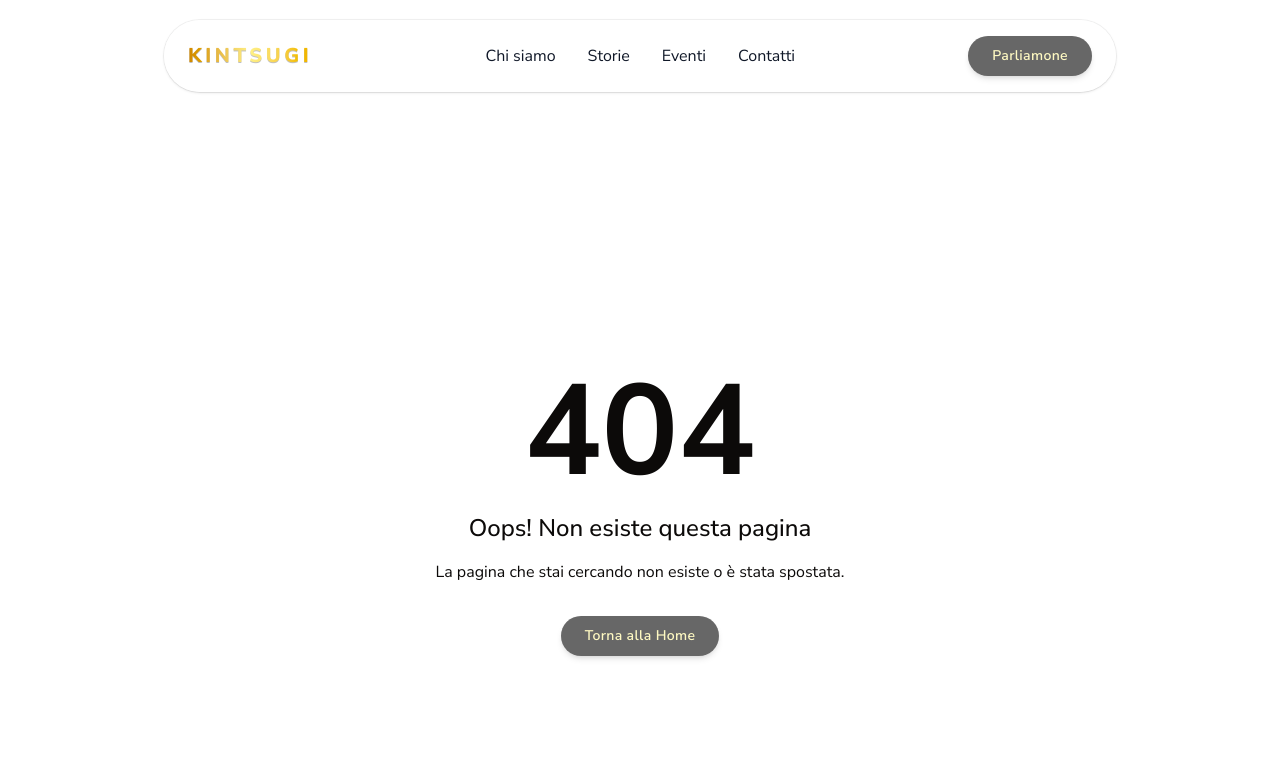
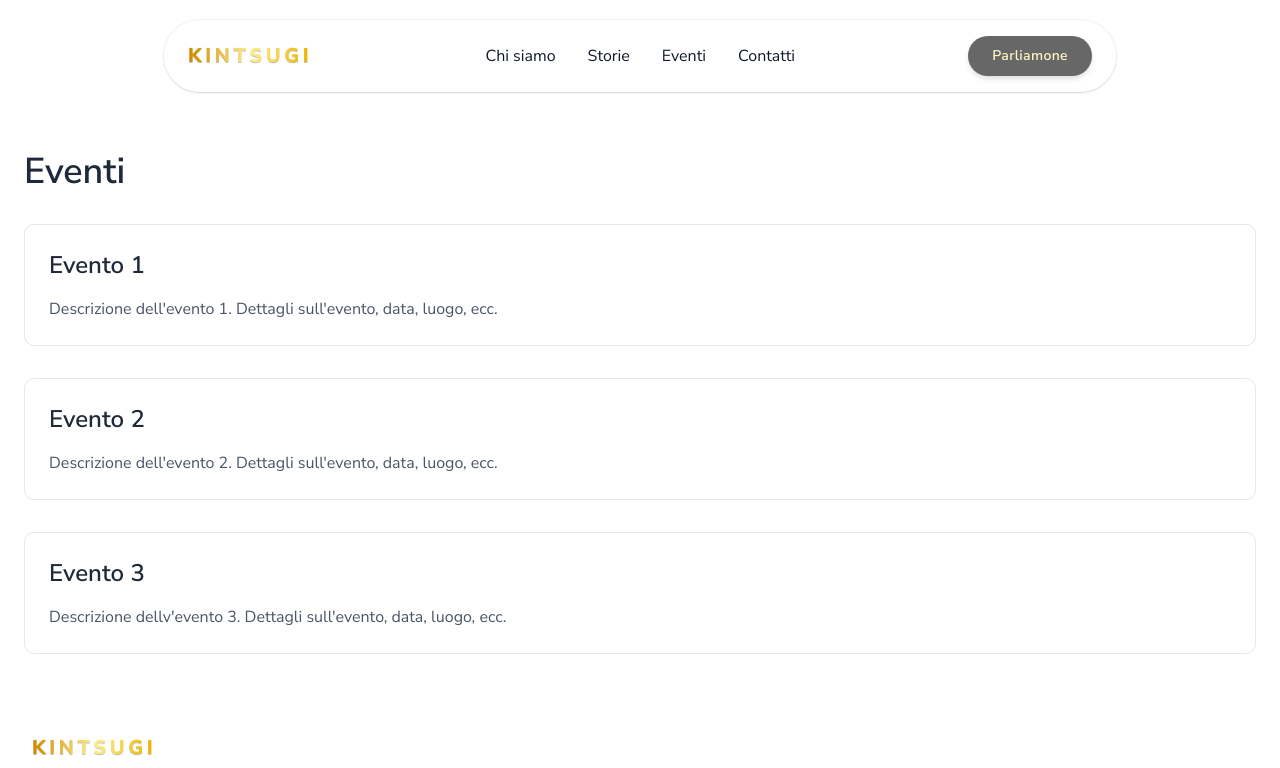
Before and after one commit to Amrod92/Kintsugi, a Next.js app: page /eventi in a window 1280 px wide. Before the commit this address had no page. Shown: the top 768 px of the page. Built offline with nearby package versions, Linux system fonts and the light colour scheme; grey boxes are pictures that could not be loaded.

Commit message:
Initial implementation of the Eventi page. Still requires extra work

```diff
--- a/app/chi-siamo/page.tsx
+++ b/app/chi-siamo/page.tsx
@@ -35,6 +35,11 @@ export default function ChiSiamoPage() {
           </p>
         </div>
       </section>
+      {/* TODO: Aggiungere foto delle persone che stanno lavorando su Kintsugi.
+        Questo aiuterà a umanizzare l'azienda e a creare un legame più forte con i visitatori.
+        Ogni persona dovrebbe avere una breve biografia che evidenzi il suo ruolo e le sue competenze, link dei social media per contattarli.
+        Tutto questo dentro un card design pulito e moderno.
+      */}
     </div>
   );
 }
--- /dev/null
+++ b/app/eventi/page.tsx
@@ -0,0 +1,59 @@
+export default function EventiPage() {
+  return (
+    <div>
+      <section className="bg-white dark:bg-gray-900">
+        <div className="container px-6 py-10 mx-auto">
+          <h1 className="text-3xl font-semibold text-gray-800 capitalize lg:text-4xl dark:text-white">
+            Eventi
+          </h1>
+
+          {/* TODO: Cercare best practices su come organizzare gli eventi e mostrarli su questa pagina.
+          Ogni evento deve avere il:
+                - Titolo
+                - Descrizione
+                - Data
+                - Luogo (Mappa opzionale)
+                - Immagine (opzionale)
+                - Link per maggiori informazioni o registrazione (opzionale)
+                - Elenco degli ospiti o relatori (opzionale)
+                - Persone che si sono registrate (opzionale)
+          Si potrebbe considerare l&apos;uso di una libreria per la gestione delle date per formattare le date in modo leggibile.
+          Si potrebbe anche considerare l&apos;uso di un database o di un file JSON per memorizzare gli eventi e poi recuperarli dinamicamente o Sanity CMS.
+          */}
+
+          <div className="mt-8 space-y-8">
+            <article className="p-6 border border-gray-200 rounded-lg dark:border-gray-700">
+              <h2 className="text-2xl font-semibold text-gray-800 capitalize dark:text-white">
+                Evento 1
+              </h2>
+              <p className="mt-4 text-gray-600 dark:text-gray-300">
+                Descrizione dell&apos;evento 1. Dettagli sull&apos;evento, data,
+                luogo, ecc.
+              </p>
+            </article>
+
+            <article className="p-6 border border-gray-200 rounded-lg dark:border-gray-700">
+              <h2 className="text-2xl font-semibold text-gray-800 capitalize dark:text-white">
+                Evento 2
+              </h2>
+              <p className="mt-4 text-gray-600 dark:text-gray-300">
+                Descrizione dell&apos;evento 2. Dettagli sull&apos;evento, data,
+                luogo, ecc.
+              </p>
+            </article>
+
+            <article className="p-6 border border-gray-200 rounded-lg dark:border-gray-700">
+              <h2 className="text-2xl font-semibold text-gray-800 capitalize dark:text-white">
+                Evento 3
+              </h2>
+              <p className="mt-4 text-gray-600 dark:text-gray-300">
+                Descrizione dellv&apos;evento 3. Dettagli sull&apos;evento,
+                data, luogo, ecc.
+              </p>
+            </article>
+          </div>
+        </div>
+      </section>
+    </div>
+  );
+}
--- a/app/storie/page.tsx
+++ b/app/storie/page.tsx
@@ -28,6 +28,7 @@ export default function StoriePage() {
           </p>
         </div>
       </section>
+      {/* TODO: Aggiungere testimonianze dei clienti e casi di studio qui */}
     </div>
   );
 }
```
